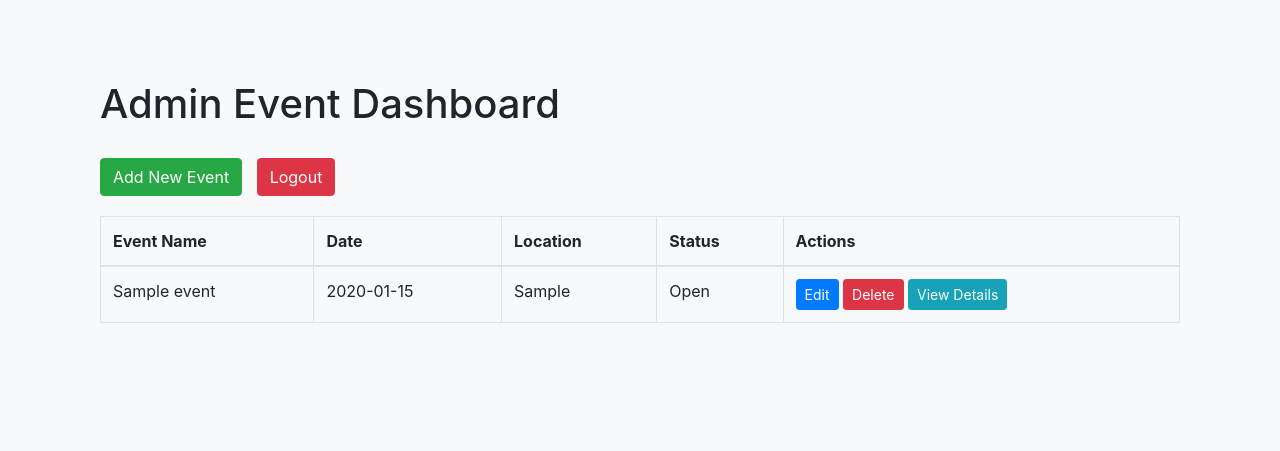
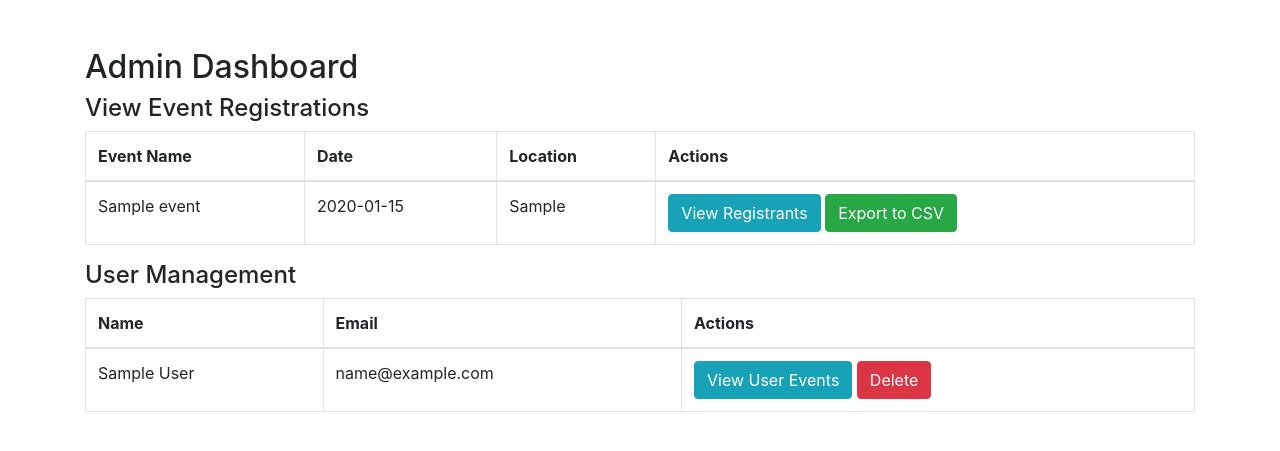
Before and after one commit to TommyViriyaIrawan/takehome-UTS-IF330-Teori, a PHP site: page /admin_dashboard.php in a window 1280 px wide. Shown: the top 451 px of the page. Run offline with PHP 8.4, Linux system fonts and the light colour scheme; the visitor is signed in with stand-in values (Sample User, id 1); tables that the repository leaves empty hold one stand-in row (values such as "Sample post").

Commit message:
bikin view regis

```diff
--- a/admin_dashboard.php
+++ b/admin_dashboard.php
@@ -2,16 +2,47 @@
 session_start();
 require 'config.php';
 
-// Cek apakah admin sudah login
+// Pastikan admin login
 if (!isset($_SESSION['admin_id'])) {
-    header("Location: admin_login.php");
+    header("Location: login.php");
     exit();
 }
 
-// Ambil daftar event dari database
-$stmt = $conn->prepare("SELECT * FROM events");
-$stmt->execute();
-$result = $stmt->get_result();
+// Function untuk mengekspor data ke CSV
+function exportToCSV($filename, $data) {
+    header('Content-Type: text/csv');
+    header('Content-Disposition: attachment;filename="' . $filename . '"');
+
+    $output = fopen("php://output", "w");
+    foreach ($data as $row) {
+        fputcsv($output, $row);
+    }
+    fclose($output);
+    exit();
+}
+
+// Cek jika tombol ekspor CSV ditekan
+if (isset($_GET['export_registrations'])) {
+    $event_id = $_GET['event_id'];
+    $stmt = $conn->prepare("SELECT u.name, u.email FROM registrations r JOIN users u ON r.user_id = u.id WHERE r.event_id = ?");
+    $stmt->bind_param("i", $event_id);
+    $stmt->execute();
+    $result = $stmt->get_result();
+
+    $registrants = [];
+    while ($row = $result->fetch_assoc()) {
+        $registrants[] = [$row['name'], $row['email']];
+    }
+
+    exportToCSV("event_registrations.csv", $registrants);
+}
+
+// Menampilkan daftar event dan pendaftar
+$sql_events = "SELECT * FROM events";
+$result_events = $conn->query($sql_events);
+
+$sql_users = "SELECT * FROM users";
+$result_users = $conn->query($sql_users);
 ?>
 
 <!DOCTYPE html>
@@ -19,66 +50,90 @@ $result = $stmt->get_result();
 <head>
     <meta charset="UTF-8">
     <meta name="viewport" content="width=device-width, initial-scale=1.0">
-    <title>Admin Event Dashboard</title>
-    <link rel="stylesheet" href="https://maxcdn.bootstrapcdn.com/bootstrap/4.5.2/css/bootstrap.min.css">
-    <style>
-        body {
-            background-color: #f8f9fa;
-        }
-        .dashboard-container {
-            padding: 30px;
-            margin-top: 50px;
-        }
-        h1 {
-            margin-bottom: 30px;
-        }
-        .table {
-            margin-top: 20px;
-        }
-        .btn-custom {
-            margin-right: 10px;
-        }
-    </style>
+    <title>Admin Dashboard</title>
+    <link rel="stylesheet" href="https://stackpath.bootstrapcdn.com/bootstrap/4.5.2/css/bootstrap.min.css">
+    <script src="https://code.jquery.com/jquery-3.6.0.min.js"></script>
 </head>
 <body>
+    <div class="container mt-5">
+        <h2>Admin Dashboard</h2>
 
-    <div class="container dashboard-container">
-        <h1>Admin Event Dashboard</h1>
-        <a href="add_event.php" class="btn btn-success btn-custom">Add New Event</a>
-        <a href="index.php" class="btn btn-danger btn-custom">Logout</a>
-
+        <!-- View Event Registrations -->
+        <h4>View Event Registrations</h4>
         <table class="table table-bordered">
             <thead>
                 <tr>
                     <th>Event Name</th>
                     <th>Date</th>
                     <th>Location</th>
-                    <th>Status</th>
                     <th>Actions</th>
                 </tr>
             </thead>
             <tbody>
-                <?php while ($row = $result->fetch_assoc()) : ?>
+                <?php while ($row = $result_events->fetch_assoc()) { ?>
                     <tr>
                         <td><?php echo $row['event_name']; ?></td>
                         <td><?php echo $row['event_date']; ?></td>
                         <td><?php echo $row['event_location']; ?></td>
-                        <td><?php echo ucfirst($row['status']); ?></td>
                         <td>
-                            <a href="edit_event.php?event_id=<?php echo $row['event_id']; ?>" class="btn btn-primary btn-sm">Edit</a>
-                            <a href="delete_event.php?event_id=<?php echo $row['event_id']; ?>" class="btn btn-danger btn-sm" onclick="return confirm('Are you sure you want to delete this event?');">Delete</a>
-                            <a href="view_event.php?event_id=<?php echo $row['event_id']; ?>" class="btn btn-info btn-sm">View Details</a>
+                            <!-- List Registrants -->
+                            <a href="view_registrants.php?event_id=<?php echo isset($row['id']) ? $row['id'] : '#'; ?>" class="btn btn-info">View Registrants</a>
+
+                            <!-- Export to CSV -->
+                            <a href="admin_dashboard.php?export_registrations=1&event_id=<?php echo isset($row['id']) ? $row['id'] : '#'; ?>" class="btn btn-success">Export to CSV</a>
                         </td>
                     </tr>
-                <?php endwhile; ?>
+                <?php } ?>
+            </tbody>
+        </table>
+
+        <!-- User Management -->
+        <h4>User Management</h4>
+        <table class="table table-bordered">
+            <thead>
+                <tr>
+                    <th>Name</th>
+                    <th>Email</th>
+                    <th>Actions</th>
+                </tr>
+            </thead>
+            <tbody>
+                <?php while ($row = $result_users->fetch_assoc()) { ?>
+                    <tr>
+                        <td><?php echo $row['name']; ?></td>
+                        <td><?php echo $row['email']; ?></td>
+                        <td>
+                            <!-- View User's Event Registrations -->
+                            <a href="view_user_events.php?user_id=<?php echo isset($row['id']) ? $row['id'] : '#'; ?>" class="btn btn-info">View User Events</a>
+                            <!-- Delete User -->
+                            <button class="btn btn-danger delete-user-btn" data-user-id="<?php echo isset($row['id']) ? $row['id'] : ''; ?>">Delete</button>
+                        </td>
+                    </tr>
+                <?php } ?>
             </tbody>
         </table>
     </div>
 
+    <script>
+        // Fungsi untuk menghapus user dengan AJAX
+        $(".delete-user-btn").on("click", function () {
+            const userId = $(this).data("user-id");
+            if (confirm("Are you sure you want to delete this user?")) {
+                $.ajax({
+                    url: "delete_user.php",
+                    type: "POST",
+                    data: { user_id: userId },
+                    success: function (response) {
+                        if (response === "success") {
+                            alert("User deleted successfully.");
+                            location.reload();
+                        } else {
+                            alert("Failed to delete user.");
+                        }
+                    }
+                });
+            }
+        });
+    </script>
 </body>
 </html>
-
-<?php
-$stmt->close();
-$conn->close();
-?>
```
Also changed, not shown: delete_user.php (added, +18 -0 lines), view_registrants.php (added, +43 -0 lines), view_user_events.php (added, +48 -0 lines).
